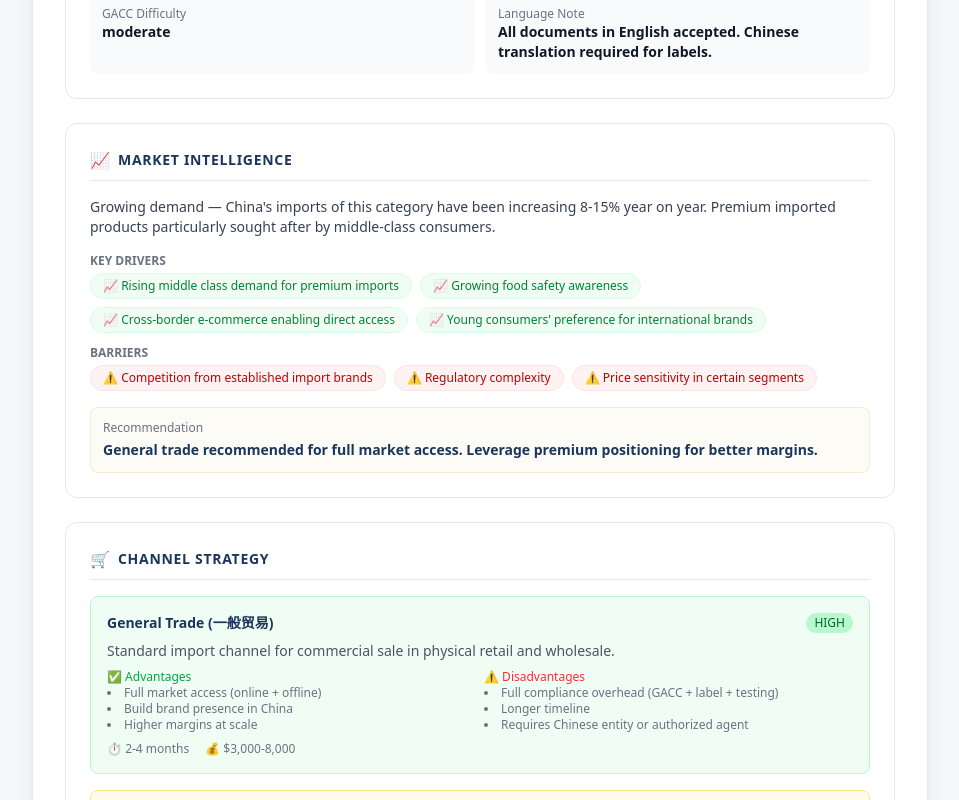
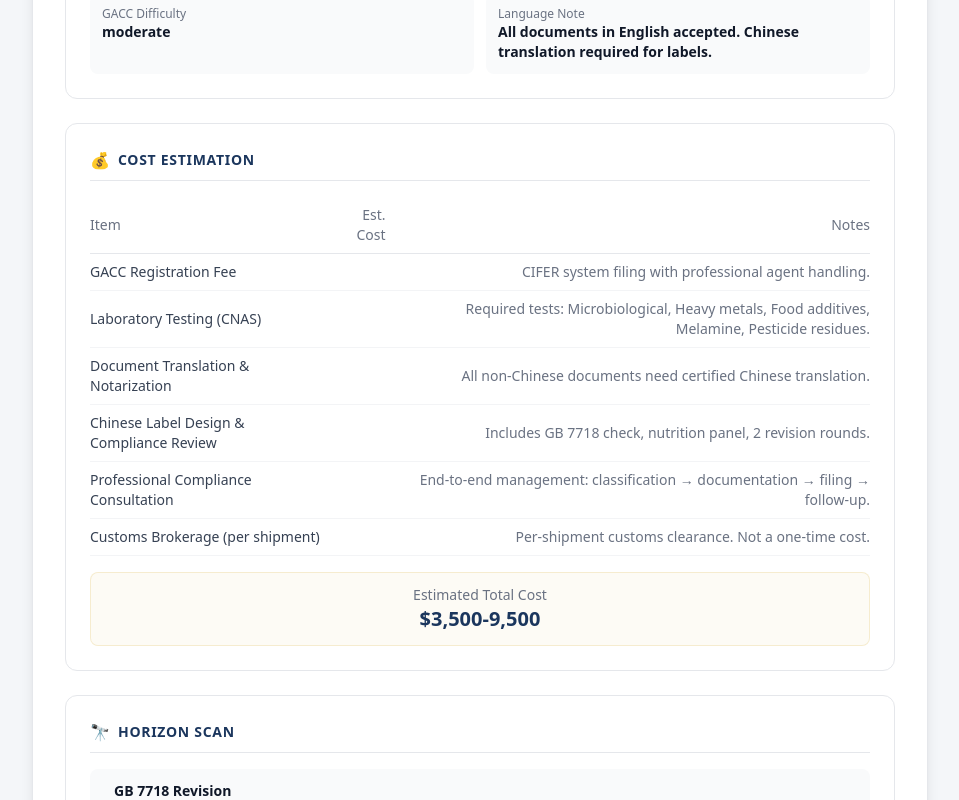
Before and after one commit to seasea-clouds/compli-service, a Next.js app: page /compli-service/report/preview in a window 1280 px wide. Shown: the part 5600-6400 px from the top of the page, without its empty margins (160-1119 px from the left). Built offline with nearby package versions, Linux system fonts and the light colour scheme.

Commit message:
fix: remove duplicate Channel Strategy (CommonSections for non-GACC only)

```diff
--- a/src/core/report/ReportShell.tsx
+++ b/src/core/report/ReportShell.tsx
@@ -122,11 +122,11 @@ export default function ReportShell(props: ReportShellProps) {
         <DocumentsSection result={result as BaseReportData} />
         <TimelineSection result={result as BaseReportData} />
 
-        {/* ═══ 模块专有区块 ═══ */}
+        {/* ═══ 模块专有区块 + 通用区块（非GACC模块补充显示） ═══ */}
         <ModuleSections module={module} result={result as BaseReportData} />
-
-        {/* ═══ 通用市场/渠道区块 ═══ */}
-        <CommonSections result={result as BaseReportData} />
+        {module !== 'GACC Food Registration' && (
+          <CommonSections result={result as BaseReportData} />
+        )}
 
         {/* ═══ 费用 + 前瞻 + 术语 ═══ */}
         <CostSection result={result as BaseReportData} />
```
